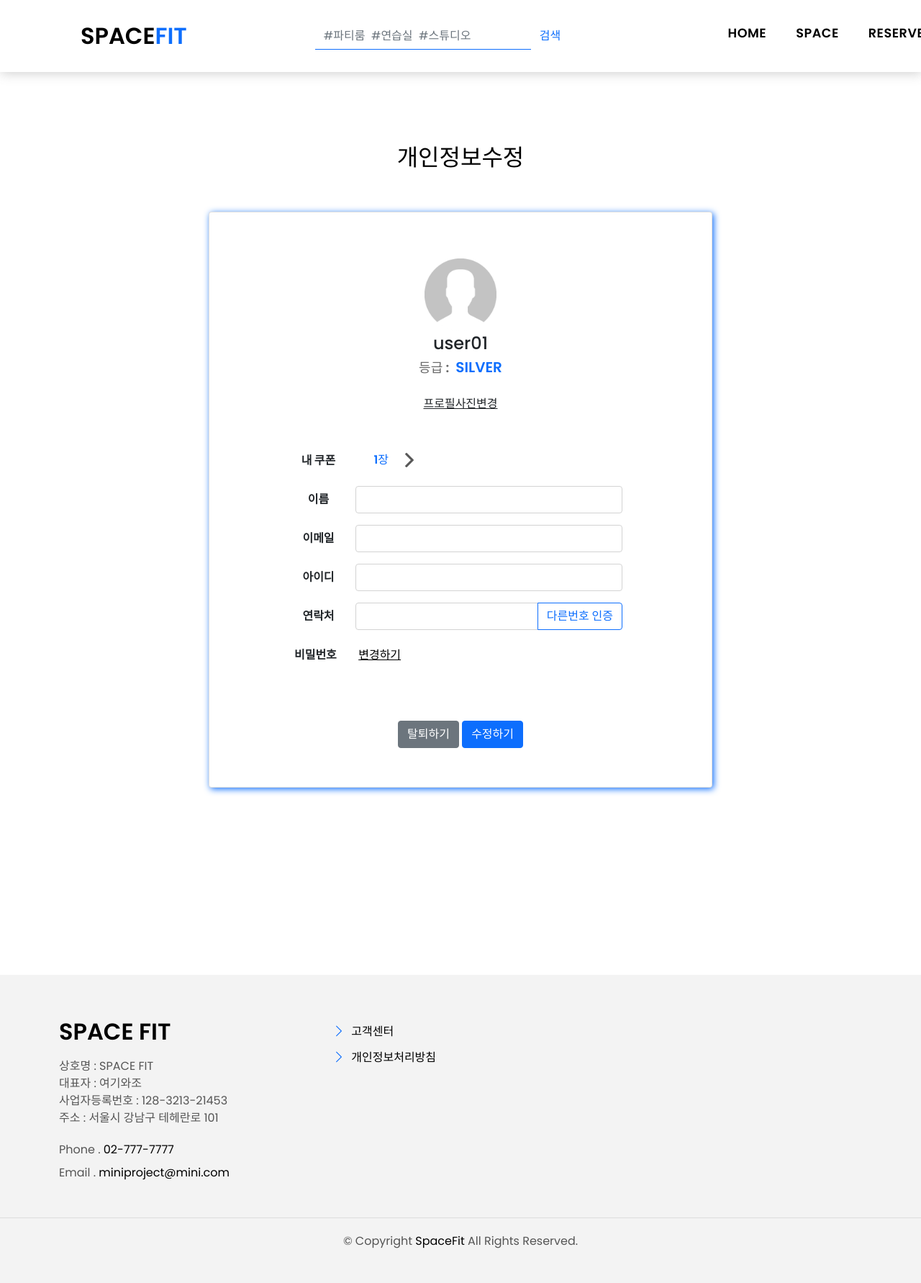
After one commit to yoonahyoung/SpaceFit, a Java web app: page /views/user/myPage/memberUpdateView.jsp in a window 1280 px wide. The commit adds this page. Shown: the whole page at 72% size. Run offline with Tomcat 11, a stand-in JSP engine, Linux system fonts and the light colour scheme.

Commit message:
feat: memberUpdateView.jsp 및 사진 css 추가
- add memberUpdateView.jsp
- add user.png
- add myCoupon.png
- update member.css

```diff
--- a/src/main/webapp/resources/user/css/member.css
+++ b/src/main/webapp/resources/user/css/member.css
@@ -378,3 +378,36 @@ body{
      left:43%;
      margin:30px 0px 0px -140px;
 }
+
+ /*--------------------------------------------------------------
+	memberUpdateView
+}
+--------------------------------------------------------------*/
+
+.div-member-size{
+  width:450px;
+}
+
+.memUpdateCard{
+	box-shadow: 2px 2px 10px 0px #0D6EFD;
+	width:700px;
+	height:800px;
+}
+
+.memUpdateCard input{
+	border-color:lightgray;
+}
+
+#div-memberModify label{
+  font-weight: 650;
+
+}
+
+#mem-input-phone{
+  width:300px;
+
+}
+
+#memProfileModal:hover{
+	cursor:pointer;
+}
--- /dev/null
+++ b/src/main/webapp/views/user/myPage/memberUpdateView.jsp
@@ -0,0 +1,128 @@
+<%@ page language="java" contentType="text/html; charset=UTF-8"
+    pageEncoding="UTF-8"%>
+<!DOCTYPE html>
+<html>
+<head>
+<meta charset="UTF-8">
+<title>회원정보수정</title>
+<link rel="stylesheet" href="../../../resources/user/css/member.css">
+</head>
+<body>
+
+
+ <%@ include file="../common/userMenubar.jsp" %>
+
+    <h2 align="center">개인정보수정</h2>
+    <br><br>
+    <div align="center">
+        <div class="card memUpdateCard">
+          <div class="card-body">
+          <form>
+            <br>
+            <div align="center">
+              <br>
+                <div>
+                    <img src="../../../resources/user/img/user.png" alt="" style="width:100px;">
+                </div>
+                <div>
+                    <span style="font-size:24px; font-weight: 500;">user01</span><br>
+                    <span style="font-size:18px; font-weight: 550; color:dimgray">등급 : </span>
+                    <span style="font-size:20px; font-weight:600; color:#0D6EFD">&nbsp;SILVER</span><br><br>
+                    <span style="text-decoration: underline;" id="memProfileModal" data-bs-toggle="modal" data-bs-target="#exampleModal">프로필사진변경</span><br><br><br>
+                </div>
+            </div>
+
+            <!-- Modal -->
+			<div class="modal fade" id="exampleModal" tabindex="-1" aria-labelledby="exampleModalLabel" aria-hidden="true">
+			  <div class="modal-dialog">
+			    <div class="modal-content">
+			      <div class="modal-header">
+			        <h5 class="modal-title" id="exampleModalLabel">프로필 사진 변경</h5>
+			        <button type="button" class="btn-close" data-bs-dismiss="modal" aria-label="Close"></button>
+			      </div>
+			      <div class="modal-body">
+			        <div class="input-group">
+                        <input type="file" class="form-control" id="inputGroupFile02" style="color:black;"/>
+                      </div>
+			      </div>
+			      <div class="modal-footer">
+			        <button type="button" class="btn btn-secondary" data-bs-dismiss="modal">취소</button>
+			        <button type="button" class="btn btn-danger">사진 삭제</button>
+			        <button type="button" class="btn btn-primary">사진 등록</button>
+			      </div>
+			    </div>
+			  </div>
+			</div>
+
+          <div id="div-memberModify">
+
+            <div class="div-member-size">
+              <div class="row mb-3" >
+                <label class="col-sm-2 col-form-label" for="basic-default-name">내 쿠폰</label>
+                <div class="col-sm-10">
+                  <div style="margin-top:6px">
+                  <span style="color:#0D6EFD; font-weight:550;">1장</span>
+                  <a href=""><img src="../../../resources/user/img/myCoupon.png" alt="" width="20px"
+                    style="margin-left:15px; margin-right:260px; margin-bottom:2px;"></a>
+                  </div>
+                </div>
+              </div>
+            <div class="row mb-3">
+              <label class="col-sm-2 col-form-label" for="basic-default-name">이름</label>
+              <div class="col-sm-10">
+                <input type="text" class="form-control" id="basic-default-name" />
+              </div>
+            </div>
+            <div class="row mb-3">
+              <label class="col-sm-2 col-form-label" for="basic-default-name">이메일</label>
+              <div class="col-sm-10">
+                <input type="text" class="form-control" id="basic-default-name" />
+              </div>
+            </div>
+            <div class="row mb-3">
+              <label class="col-sm-2 col-form-label" for="basic-default-name">아이디</label>
+              <div class="col-sm-10">
+                <input type="text" class="form-control" id="basic-default-name" />
+              </div>
+            </div>
+
+            <div class="row mb-3">
+              <label class="col-sm-2 col-form-label" for="basic-default-name">연락처</label>
+              <div class="col-sm-10">
+                <div class="input-group input-group-merge">
+                  <input
+                    type="text"
+                    class="form-control"
+                    aria-describedby="basic-default-email2"
+                  />
+                  <button type="button" class="btn btn-outline-primary" style="font-weight:560;">다른번호 인증</button>
+                </div>
+            </div>
+          </div>
+          </div>
+
+          <div>
+            <label class="col-sm-2 col-form-label" for="basic-default-name">비밀번호</label>
+            <a href="" style="text-decoration: underline; color: black; font-weight: 500; margin-right:340px;">변경하기</a>
+          </div>
+          <br><br><br>
+
+          <button type="button" class="btn btn-secondary">탈퇴하기</button>
+          <button type="button" class="btn btn-primary">수정하기</button>
+
+
+        </form>
+      </div>
+    </div>
+</div>
+</div>
+        </div>
+
+
+        <div style="height : 200px"></div>
+
+        <%@ include file="../common/userFooter.jsp" %>
+
+
+</body>
+</html>
```
Also changed, not shown: src/main/webapp/resources/user/img/myCoupon.png (added), src/main/webapp/resources/user/img/user.png (added).
